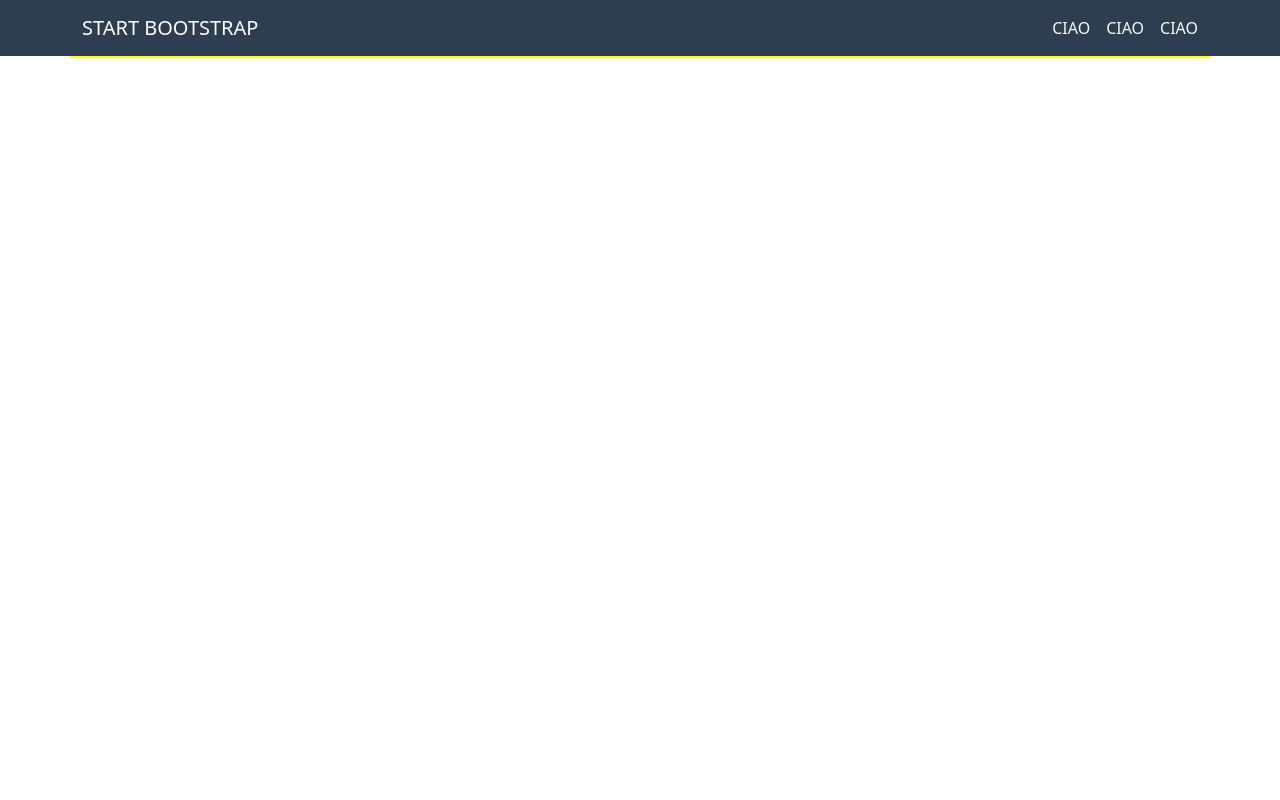
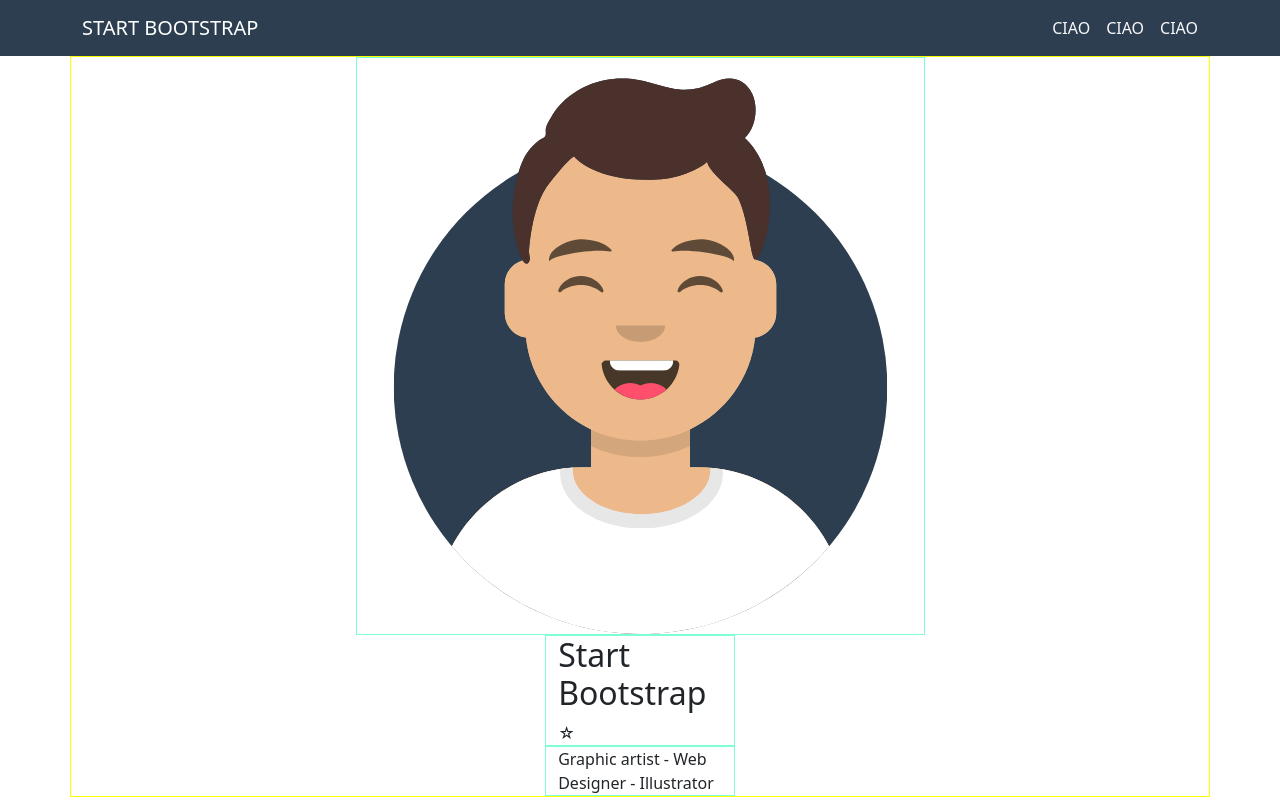
Before and after one commit to Federico-Maiocchi/html-css-bootstrap-freelancer, a plain HTML site: page index.html in a window 1280 px wide. Drawn offline with nearby package versions, Linux system fonts and the light colour scheme.

Commit message:
ADD: layout hero

```diff
--- a/css/style.css
+++ b/css/style.css
@@ -34,7 +34,7 @@
     border: 1px solid yellow;
 }
 
-.debug .col {
+.debug [class^="col"] {
     border: 1px solid aquamarine;
 }
 
--- a/index.html
+++ b/index.html
@@ -33,8 +33,17 @@
     <main class="main-page">
         <section class="hero">
             <div class="container">
-                <div class="row">
-                    <div class="col-4"></div>
+                <div class="row flex-column align-items-center">
+                    <div class="col-6">
+                        <img src="./img/avatar.svg" alt="avatar">
+                    </div>
+                    <div class="col-2">
+                        <h2>Start Bootstrap</h2>
+                        <div> &star; </div>
+                    </div>
+                    <div class="col-2">
+                        Graphic artist - Web Designer - Illustrator
+                    </div>
                 </div>
             </div>
         </section>
```
